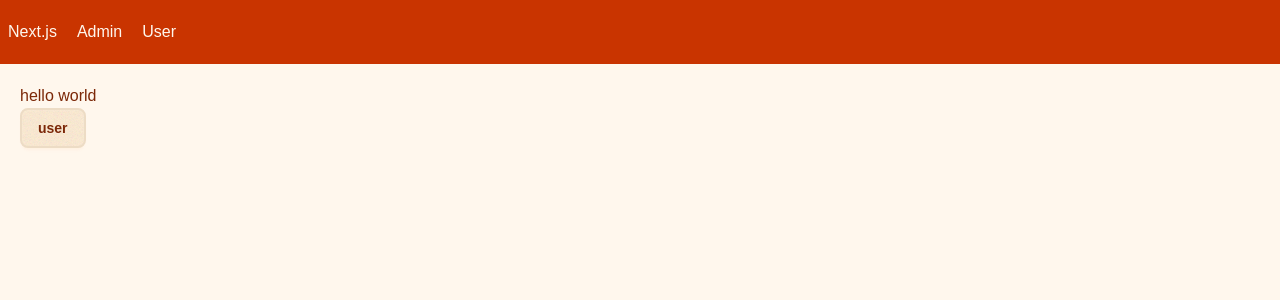
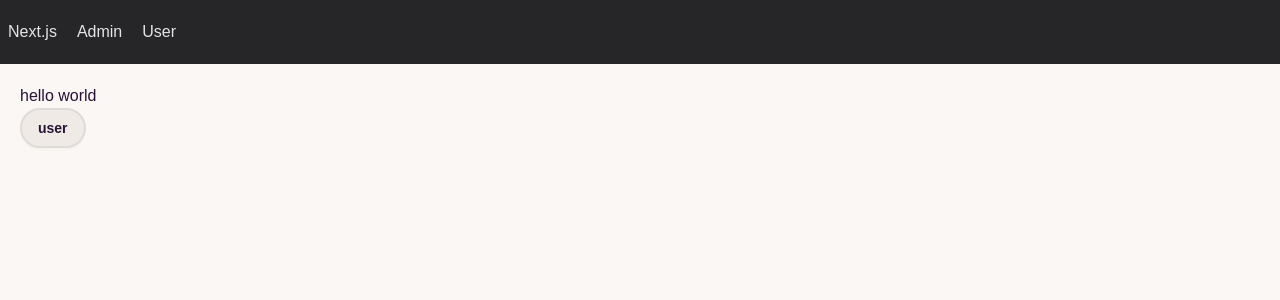
Before and after one commit to naziya-usman/nextjs, a Next.js app: page / in a window 1280 px wide. Shown: the top 300 px of the page. Built offline with nearby package versions, Linux system fonts and the light colour scheme.

Commit message:
chenged theme

```diff
--- a/app/globals.css
+++ b/app/globals.css
@@ -1,6 +1,6 @@
 @import "tailwindcss";
 @plugin "daisyui" {
-  themes:  caramellatte;
+  themes: cupcake;
 }
 :root {
   --background: #ffffff;
--- a/app/layout.tsx
+++ b/app/layout.tsx
@@ -26,15 +26,13 @@ export default function RootLayout({
   children: React.ReactNode;
 }>) {
   return (
-    <html lang="en" data-theme="caramellatte">
+    <html lang="en" data-theme="cupcake">
       <body
         className={`${geistSans.variable} ${geistMono.variable} antialiased`}
       >
         <NavBar />
         <main className="p-5">
-          <Suspense fallback={<div>Loading...</div>}>
-            {children}
-          </Suspense>
+          <Suspense fallback={<div>Loading...</div>}>{children}</Suspense>
         </main>
       </body>
     </html>
```
